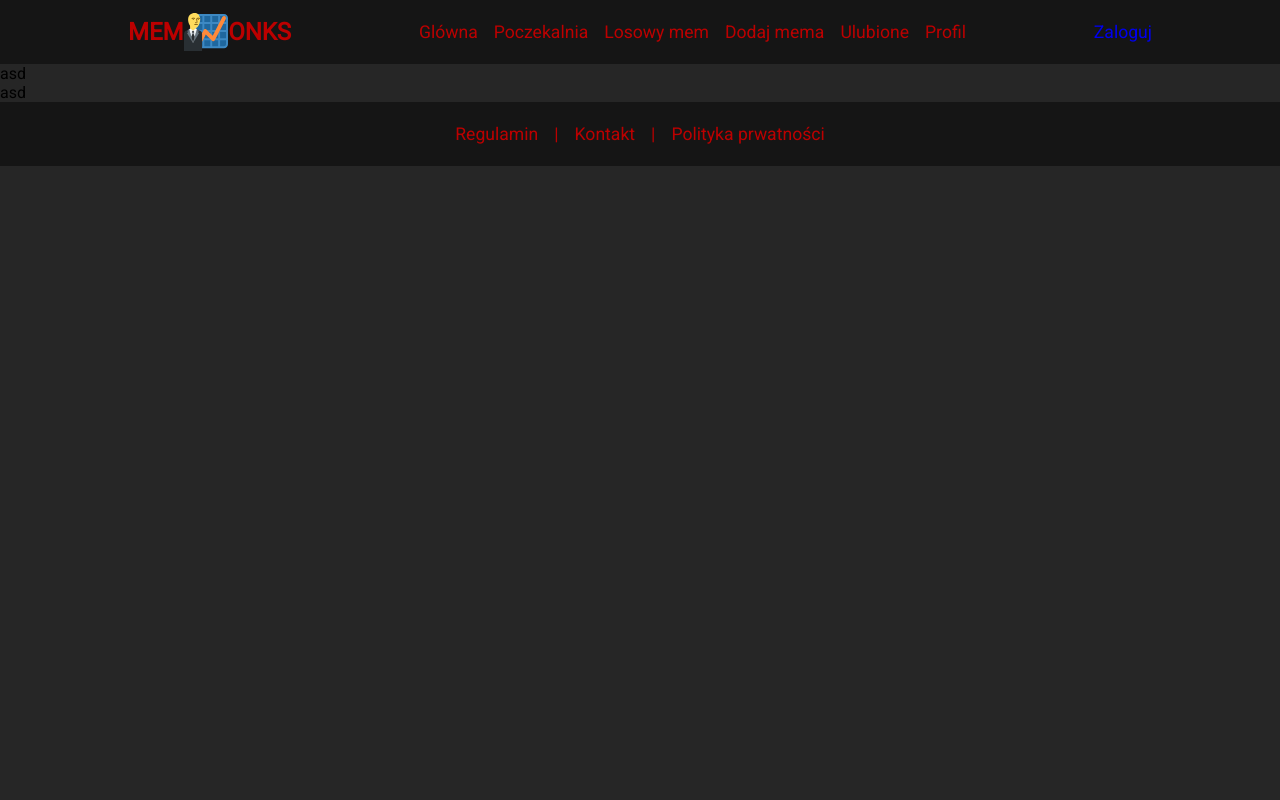
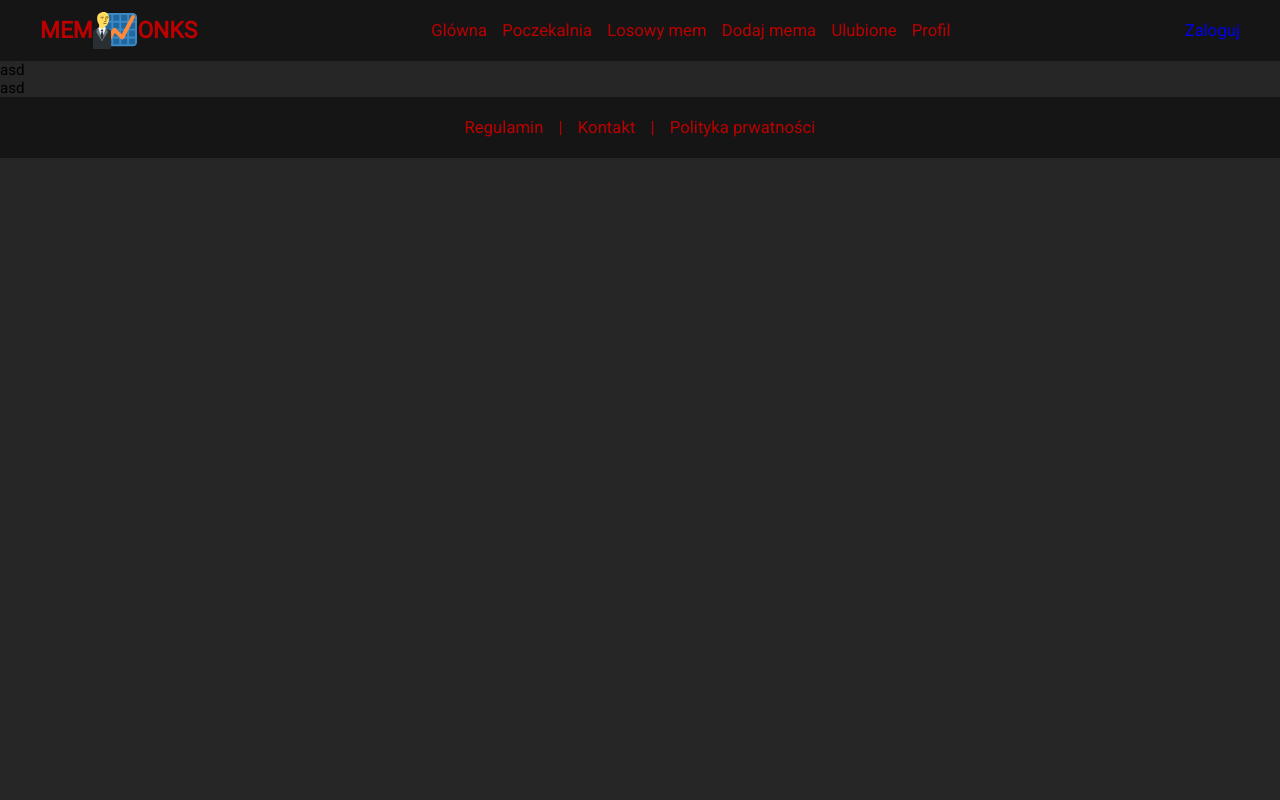
Before and after one commit to bdttd000/IO-project, a PHP site: page / in a window 1280 px wide. Run offline with PHP 8.4, Linux system fonts and the light colour scheme.

Commit message:
changed max-width variable

```diff
--- a/public/css/style.css
+++ b/public/css/style.css
@@ -62,7 +62,13 @@ h6 {
     margin: auto;
 }
 
-@media screen and (max-width: 1023px) {
+@media screen and (max-width: 1365px) {
+    html {
+        font-size: 95%;
+    }
+}
+
+@media screen and (max-width: 1250px) {
     html {
         font-size: 90%;
     }
@@ -73,13 +79,19 @@ h6 {
     }
 }
 
-@media screen and (max-width: 723px) {
+@media screen and (max-width: 1023px) {
+    html {
+        font-size: 90%;
+    }
+}
+
+@media screen and (max-width: 767px) {
     html {
         font-size: 80%;
     }
 
     .container {
         margin-left: 1rem;
-        margin-right: 2rem;
+        margin-right: 1rem;
     }
 }
--- a/public/css/variables/variables.css
+++ b/public/css/variables/variables.css
@@ -29,12 +29,13 @@
 
     --default-transition: 0.2s ease;
 
-    --large-devies: 1920px;
-    --medium-devices: 1024px;
-    --small-devies: 724px;
+    --lg-devies: 1920px;
+    --md-devices: 1366px;
+    --sm-devices: 1024px;
+    --xs-devices: 768px;
 
     --navbar-height: 4rem;
-    --content-max-width: 1024px;
+    --content-max-width: 1200px;
 
     --z-fixed: 10;
     --z-modal: 100;
```
